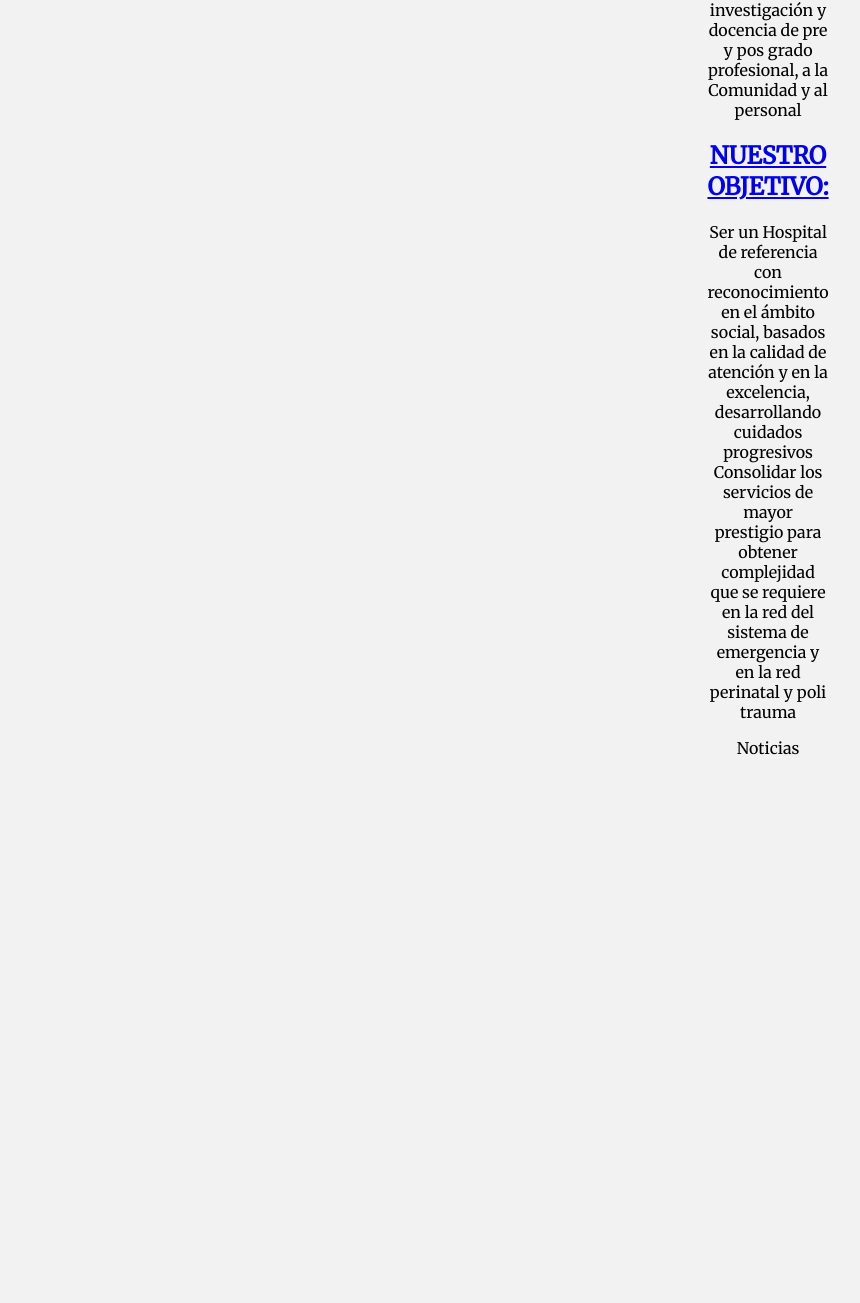
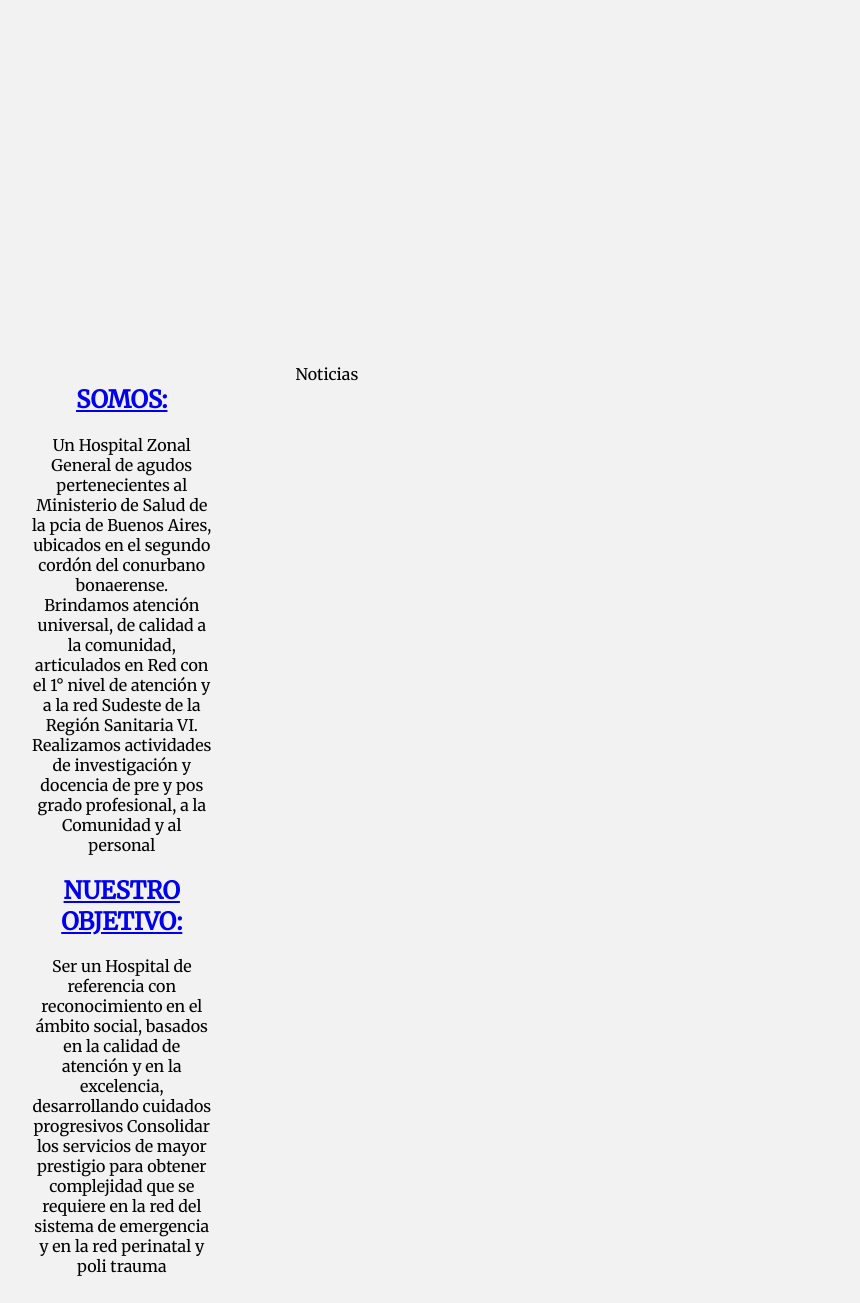
Before and after one commit to Danip98/hospital, a plain HTML site: page index.html in a window 1280 px wide. Shown: the part 1057-2360 px from the top of the page, without its empty margins (107-967 px from the left). Drawn offline with Linux system fonts and the light colour scheme.

Commit message:
arreglo los container de secciones

```diff
--- a/index.html
+++ b/index.html
@@ -77,8 +77,8 @@
 
     <!--********** INICIA EL MAIN - COPIAR HASTA AQUÍ***************-->
     <main class="contenido">
-      <section class="section">
-          <div class="section_valores">
+      <section class="section_valores">
+
             <div class="val_item">
               <img src="img/img_index/img_valores/honestidad1.png" alt="" />
               <h2>Honestidad</h2>
@@ -99,22 +99,19 @@
               <img src="img/img_index/img_valores/vocacion1.png" alt="" />
               <h2>Vocación</h2>
             </div>
-          </div>
       </section>
-        <div class="carousel_nav">
+        <!-- <div class="carousel_nav">
           <button id="prevBtn">Anterior</button>
           <button id="nextBtn">Siguiente</button>
-        </div>
+        </div> -->
 
         <!-- SECCION INSTITUCIONAL -->
       <section class="section_inst">
 
           <div class="somos">
-        <!-- SECCION INSTITUCIONAL -->
-        <section class="section">
-          <div class="institucional">
             <div> <!-- Misión/Quienes somos -->
               <a href="institucional.html"><h2>SOMOS:</h2></a>
+            </div>
             <div>
                 <p>
                   Un Hospital Zonal General de agudos pertenecientes al Ministerio de
@@ -125,15 +122,14 @@
                   investigación y docencia de pre y pos grado profesional, a la
                   Comunidad y al personal
                 </p>
-
             </div>
           </div>
 
-
-
-            <!-- Visión/Objetivo -->
-            <div class="objetivo">
+          <div class="objetivo"> <!--  Visión/Objetivo -->
+            <div>
                 <a href="institucional.html"><h2>NUESTRO OBJETIVO:</h2></a>
+            </div>
+            <div>
                 <p>
                   Ser un Hospital de referencia con reconocimiento en el ámbito
                   social, basados en la calidad de atención y en la excelencia,
```
Lines whose indentation alone changed are shown as unchanged.
